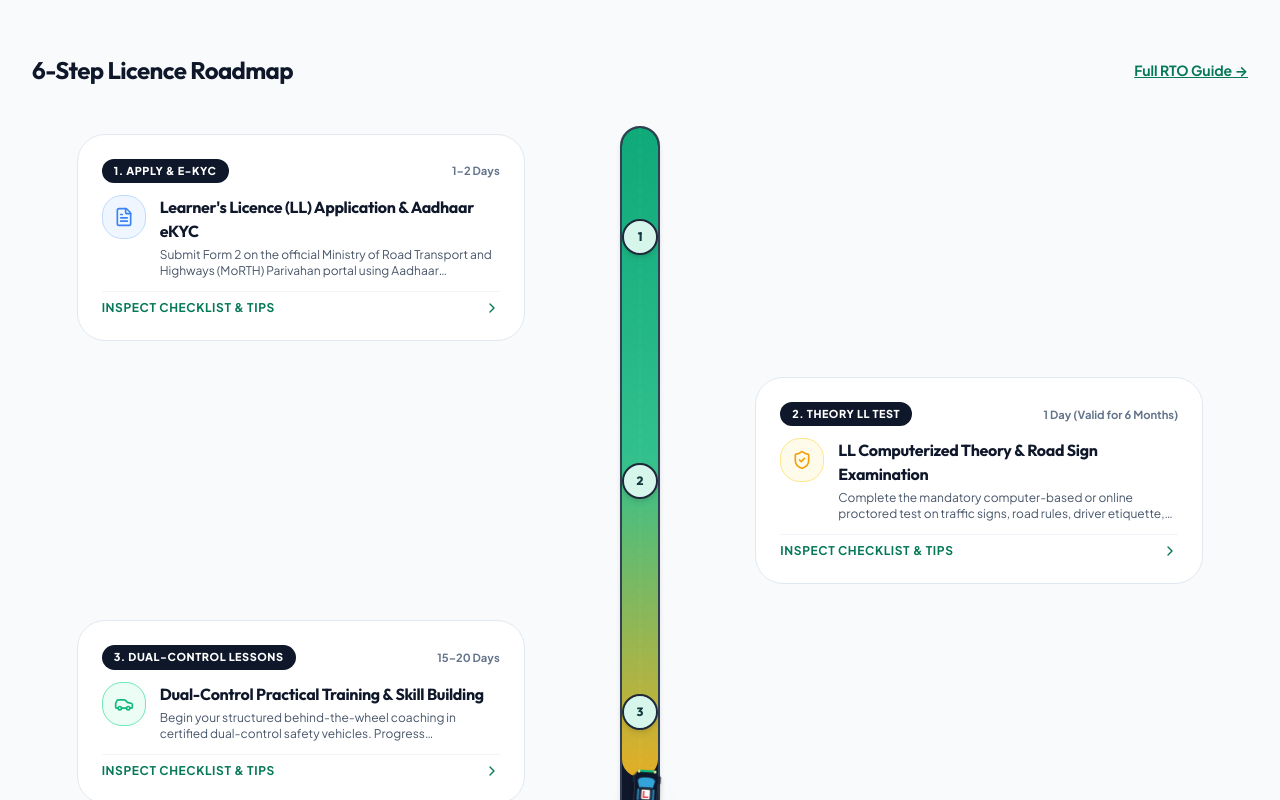
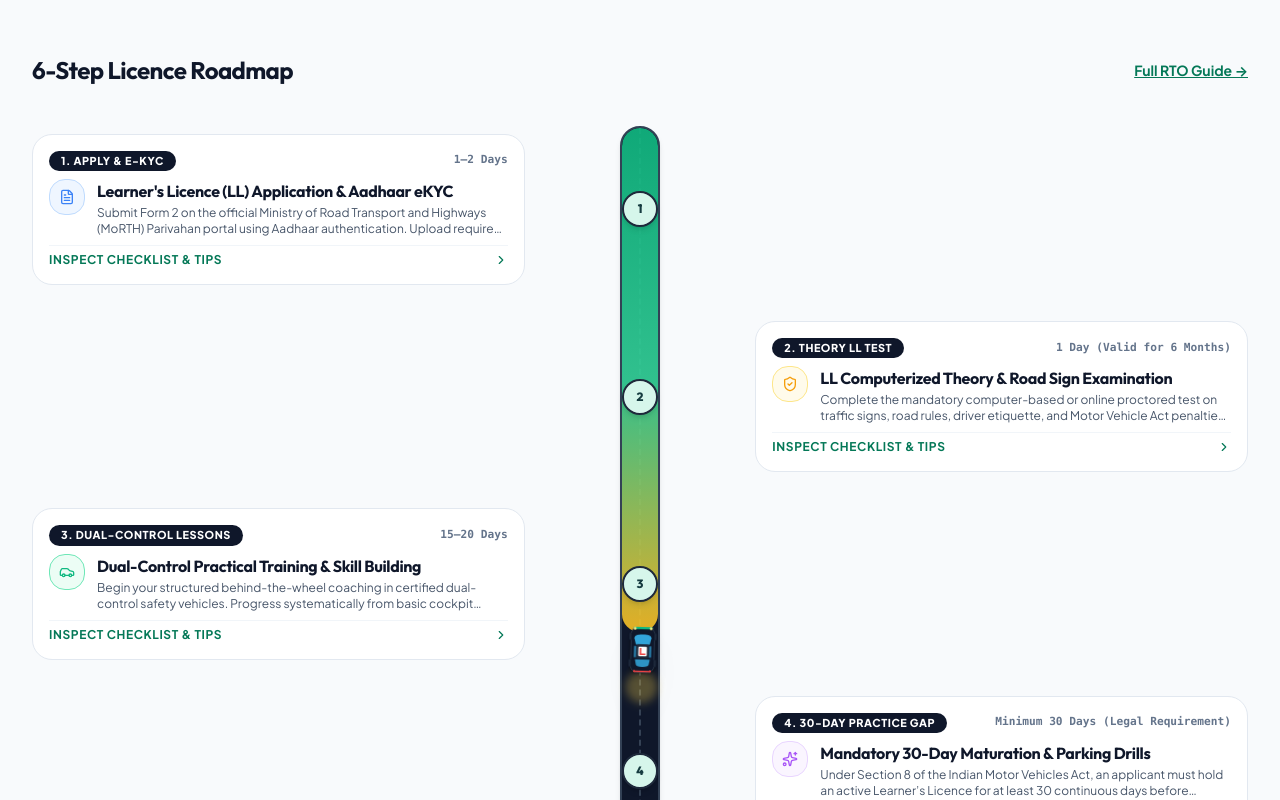
Before and after one commit to Ginuuuuu/Driving-School-Simple, a React (Vite) app: page / in a window 1280 px wide. Shown: the part 1760-2560 px from the top of the page. Built offline with nearby package versions, Linux system fonts and the light colour scheme.

Commit message:
feat: add scroll-linked serpentine roadmap component with animated car and milestone modals

```diff
--- a/src/components/roadmap/ScrollFlowingRoadmap.tsx
+++ b/src/components/roadmap/ScrollFlowingRoadmap.tsx
@@ -320,27 +320,27 @@ const MilestoneCard: React.FC<MilestoneCardProps> = ({ step, meta, IconComponent
   return (
     <div
       onClick={onClick}
-      className="group relative w-full max-w-md p-3.5 sm:p-6 rounded-2xl sm:rounded-3xl bg-white border border-slate-200 shadow-xs hover:shadow-xl hover:border-emerald-400/80 transition-all duration-300 transform hover:-translate-y-1.5 cursor-pointer text-left space-y-2 sm:space-y-3 overflow-hidden"
+      className="group relative w-full max-w-lg lg:max-w-xl p-3.5 sm:p-4 lg:p-4.5 rounded-2xl bg-white border border-slate-200 shadow-xs hover:shadow-lg hover:border-emerald-400/80 transition-all duration-200 transform hover:-translate-y-0.5 cursor-pointer text-left space-y-2 overflow-hidden"
     >
       {/* Top Banner & Badge */}
       <div className="flex items-center justify-between gap-2">
-        <span className="px-2.5 py-0.5 sm:px-3 sm:py-1 rounded-full text-[0.65rem] sm:text-[0.68rem] font-extrabold uppercase tracking-wider bg-slate-900 text-white group-hover:bg-emerald-600 transition-colors shadow-xs">
+        <span className="px-2.5 py-0.5 sm:px-3 sm:py-0.5 rounded-full text-[0.65rem] sm:text-[0.68rem] font-extrabold uppercase tracking-wider bg-slate-900 text-white group-hover:bg-emerald-600 transition-colors shadow-xs">
           {meta.badge}
         </span>
 
-        <span className="text-[0.65rem] sm:text-[0.7rem] font-bold text-slate-500">
+        <span className="text-[0.65rem] sm:text-[0.7rem] font-bold text-slate-500 font-mono">
           {step.approxDuration}
         </span>
       </div>
 
       {/* Title & Icon Header */}
-      <div className="flex items-start gap-2.5 sm:gap-3.5">
-        <div className={`w-8 h-8 sm:w-11 sm:h-11 rounded-xl sm:rounded-2xl flex items-center justify-center shrink-0 border ${meta.color}`}>
-          <IconComponent className="w-4 h-4 sm:w-5 sm:h-5" />
+      <div className="flex items-start gap-2.5 sm:gap-3">
+        <div className={`w-8 h-8 sm:w-9 sm:h-9 rounded-xl flex items-center justify-center shrink-0 border ${meta.color}`}>
+          <IconComponent className="w-4 h-4 sm:w-4.5 sm:h-4.5" />
         </div>
 
-        <div className="space-y-0.5 sm:space-y-1 min-w-0">
-          <h4 className="text-xs sm:text-base font-bold font-display text-slate-900 group-hover:text-emerald-700 transition-colors leading-snug truncate sm:whitespace-normal">
+        <div className="space-y-0.5 min-w-0 flex-1">
+          <h4 className="text-xs sm:text-sm lg:text-base font-bold font-display text-slate-900 group-hover:text-emerald-700 transition-colors leading-snug">
             {step.title}
           </h4>
           <p className="text-[0.72rem] sm:text-xs text-slate-600 line-clamp-2 leading-relaxed">
@@ -350,9 +350,9 @@ const MilestoneCard: React.FC<MilestoneCardProps> = ({ step, meta, IconComponent
       </div>
 
       {/* Bottom Action Prompt */}
-      <div className="pt-2 border-t border-slate-100 flex items-center justify-between text-[0.7rem] sm:text-xs font-bold text-emerald-700 group-hover:text-emerald-800">
+      <div className="pt-1.5 border-t border-slate-100 flex items-center justify-between text-[0.7rem] sm:text-xs font-bold text-emerald-700 group-hover:text-emerald-800">
         <span className="uppercase tracking-wider">Inspect Checklist & Tips</span>
-        <ChevronRight className="w-3.5 h-3.5 sm:w-4 sm:h-4 transform group-hover:translate-x-1 transition-transform" />
+        <ChevronRight className="w-3.5 h-3.5 transform group-hover:translate-x-1 transition-transform" />
       </div>
     </div>
   );
```
